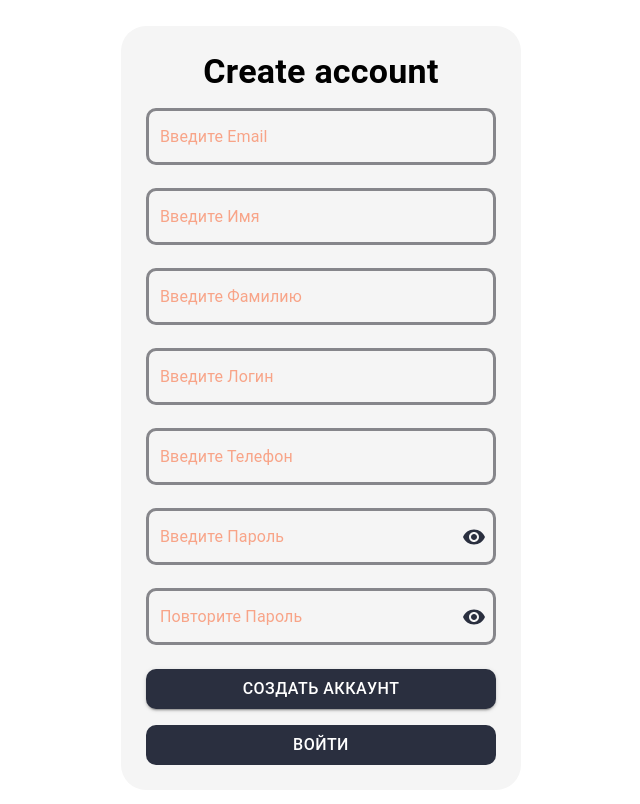
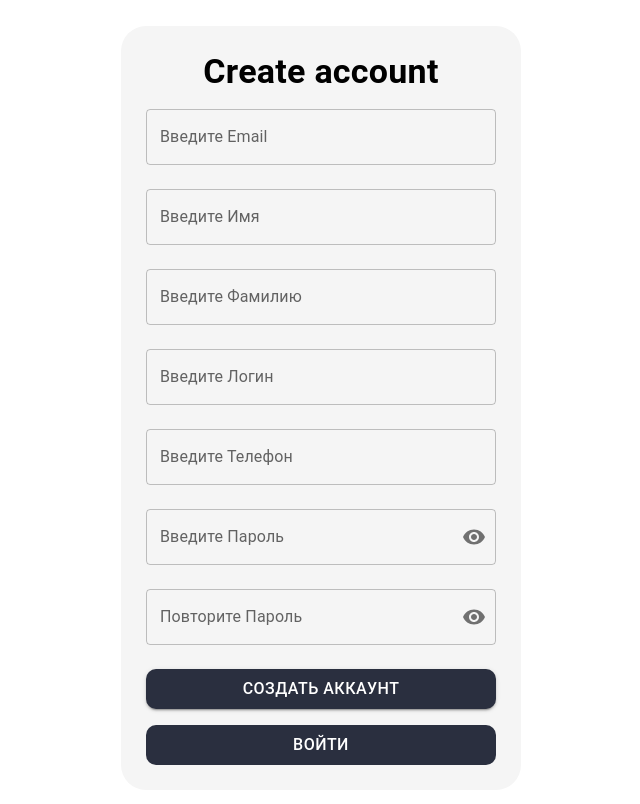
Before and after one commit to EzFroze/Flappy-bird, a React (Vite) app in the folder packages/client/: page / in a window 1280 px wide. Shown: the top 804 px of the page, without its empty margins (319-959 px from the left). Built offline with nearby package versions, Linux system fonts and the light colour scheme.

Commit message:
BAP-24_BAP-25 Corrections

```diff
--- /dev/null
+++ b/packages/client/src/features/input/components/Input.tsx
@@ -0,0 +1,35 @@
+import React from 'react'
+import { Controller } from 'react-hook-form'
+import { TextField } from '@mui/material'
+import { Inputs } from '../types'
+
+export const Input: React.FC<Inputs> = ({
+  control,
+  name,
+  rules,
+  errors,
+  label,
+}) => {
+  return (
+    <Controller
+      name={name}
+      control={control}
+      rules={rules}
+      render={({ field }) => (
+        <TextField
+          {...field}
+          id={name}
+          label={label}
+          variant="outlined"
+          fullWidth
+          margin="normal"
+          error={Boolean(errors[name])}
+          helperText={errors[name]?.message}
+          inputProps={{ style: { fontSize: 16 } }}
+          InputLabelProps={{ style: { fontSize: 16 } }}
+          FormHelperTextProps={{ style: { fontSize: 16 } }}
+        />
+      )}
+    />
+  )
+}
--- /dev/null
+++ b/packages/client/src/features/input/types.ts
@@ -0,0 +1,27 @@
+import { FieldError } from 'react-hook-form'
+
+export interface Inputs {
+  control: any
+  name: string
+  rules: {
+    required: string
+    pattern?: {
+      value: RegExp
+      message: string
+    }
+    validate?: (value: string) => string | undefined
+    maxLength?: {
+      value: number
+      message: string
+    }
+    minLength?: {
+      value: number
+      message: string
+    }
+  }
+  errors: Record<string, FieldError>
+  label: string
+  handleShow?: boolean
+  handleClick?: () => void
+  handleMouseDown?: (event: React.MouseEvent<HTMLButtonElement>) => void
+}
--- a/packages/client/src/features/sign-in/components/passwordInput.tsx
+++ b/packages/client/src/features/passwordInput/components/PasswordInput.tsx
@@ -3,8 +3,8 @@ import { Controller } from 'react-hook-form'
 import { Visibility } from '@mui/icons-material'
 import { VisibilityOff } from '@mui/icons-material'
 import { IconButton } from '@mui/material'
-import { Inputs } from '../types'
-import { ValidationTextField } from './Input'
+import { Inputs } from '../../input/types'
+import { TextField } from '@mui/material'
 
 export const PasswordInput: React.FC<Inputs> = ({
   control,
@@ -22,7 +22,7 @@ export const PasswordInput: React.FC<Inputs> = ({
       control={control}
       rules={rules}
       render={({ field }) => (
-        <ValidationTextField
+        <TextField
           {...field}
           id={name}
           label={label}
--- a/packages/client/src/features/sign-in/components/input.tsx
+++ /dev/null
@@ -1,73 +0,0 @@
-import React from 'react'
-import { Controller } from 'react-hook-form'
-import { TextField, styled } from '@mui/material'
-import { Inputs } from '../types'
-
-export const ValidationTextField = styled(TextField)({
-  '& input:valid + fieldset': {
-    borderColor: '#86868b',
-    borderWidth: 3,
-    borderRadius: '10px',
-  },
-  '& input:invalid + fieldset + label.Mui-focused': {
-    borderColor: 'red',
-    borderWidth: 3,
-    borderRadius: '10px',
-  },
-  '& input:valid:focus + fieldset': {
-    borderLeftWidth: 6,
-    padding: '4px !important',
-  },
-
-  '& label ': {
-    color: '#f8a488',
-    fontWidth: 'bold',
-  },
-
-  '& .MuiOutlinedInput-root fieldset': {
-    borderColor: '#86868b',
-    borderWidth: 3,
-    borderRadius: '10px',
-  },
-  '& .MuiOutlinedInput-root': {
-    '&.Mui-focused fieldset': {
-      borderLeftWidth: 6,
-      padding: '4px !important',
-    },
-  },
-
-  '& .MuiButtonBase-root': {
-    color: '#2a2f3f',
-  },
-})
-
-export const Input: React.FC<Inputs> = ({
-  control,
-  name,
-  rules,
-  errors,
-  label,
-}) => {
-  return (
-    <Controller
-      name={name}
-      control={control}
-      rules={rules}
-      render={({ field }) => (
-        <ValidationTextField
-          {...field}
-          id={name}
-          label={label}
-          variant="outlined"
-          fullWidth
-          margin="normal"
-          error={Boolean(errors[name])}
-          helperText={errors[name]?.message}
-          inputProps={{ style: { fontSize: 16 } }}
-          InputLabelProps={{ style: { fontSize: 16 } }}
-          FormHelperTextProps={{ style: { fontSize: 16 } }}
-        />
-      )}
-    />
-  )
-}
--- a/packages/client/src/features/sign-in/components/signIn.tsx
+++ b/packages/client/src/features/sign-in/components/signIn.tsx
@@ -9,15 +9,15 @@ import {
   Link as MuiLink,
 } from '@mui/material'
 import { Link as RouterLink } from 'react-router-dom'
-import { Input } from './Input'
-import { PasswordInput } from './PasswordInput'
+import { Input } from '../../input/components/Input'
+import { PasswordInput } from '../../passwordInput/components/PasswordInput'
 import {
   validateName,
   validateEmail,
   validateLogin,
   validatePhone,
   validatePassword,
-} from '../services/validation'
+} from '../../input/services/validation'
 import { SignInData } from '../types'
 
 export const SignIn: React.FC = () => {
```
Also changed, not shown: packages/client/src/features/sign-in/types.ts (+0 -28 lines), packages/client/src/features/sign-up/components/signUp.tsx (+3 -4 lines), packages/client/src/features/input/services/validation.ts (renamed from packages/client/src/features/sign-in/services/validation.ts).
